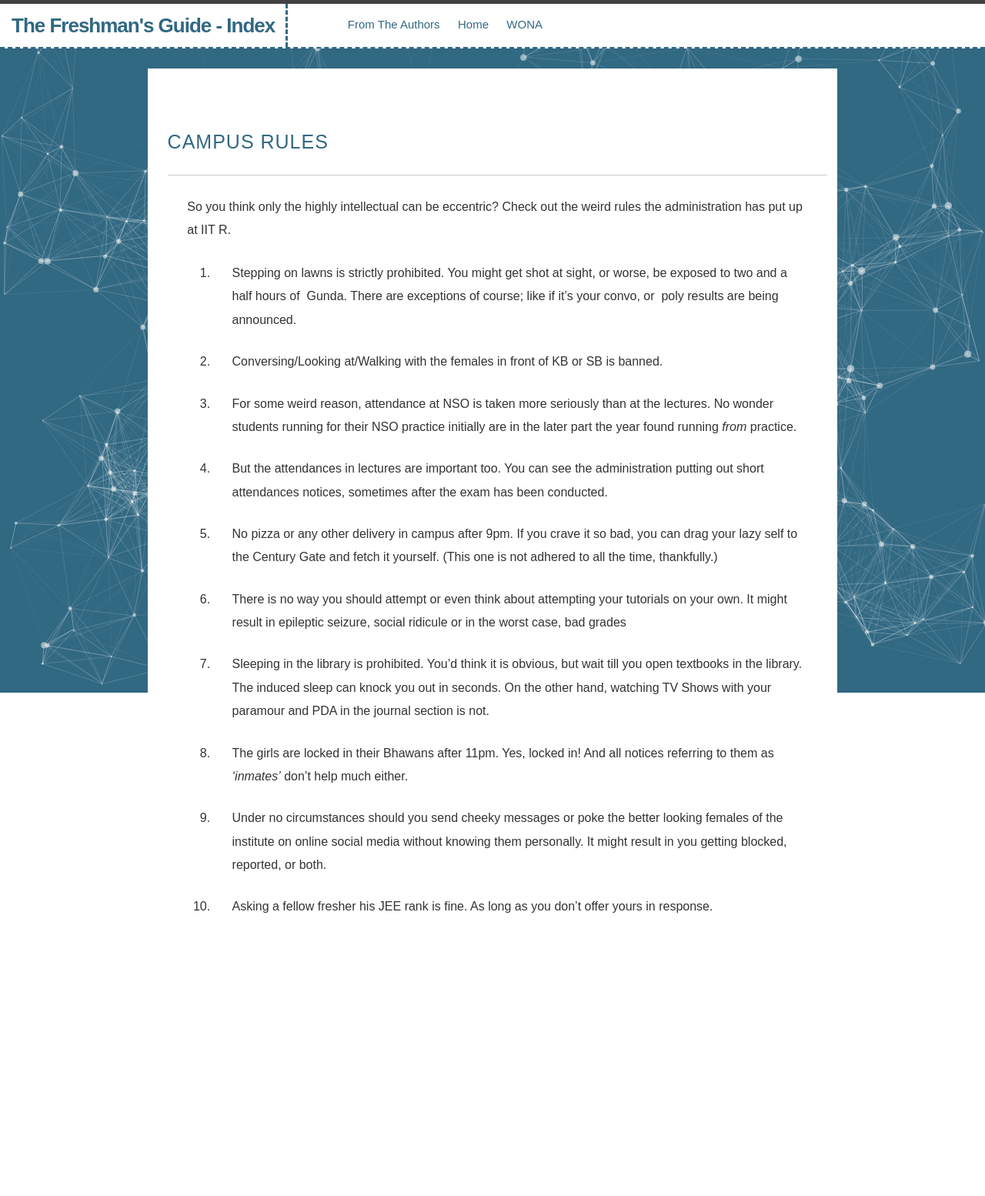
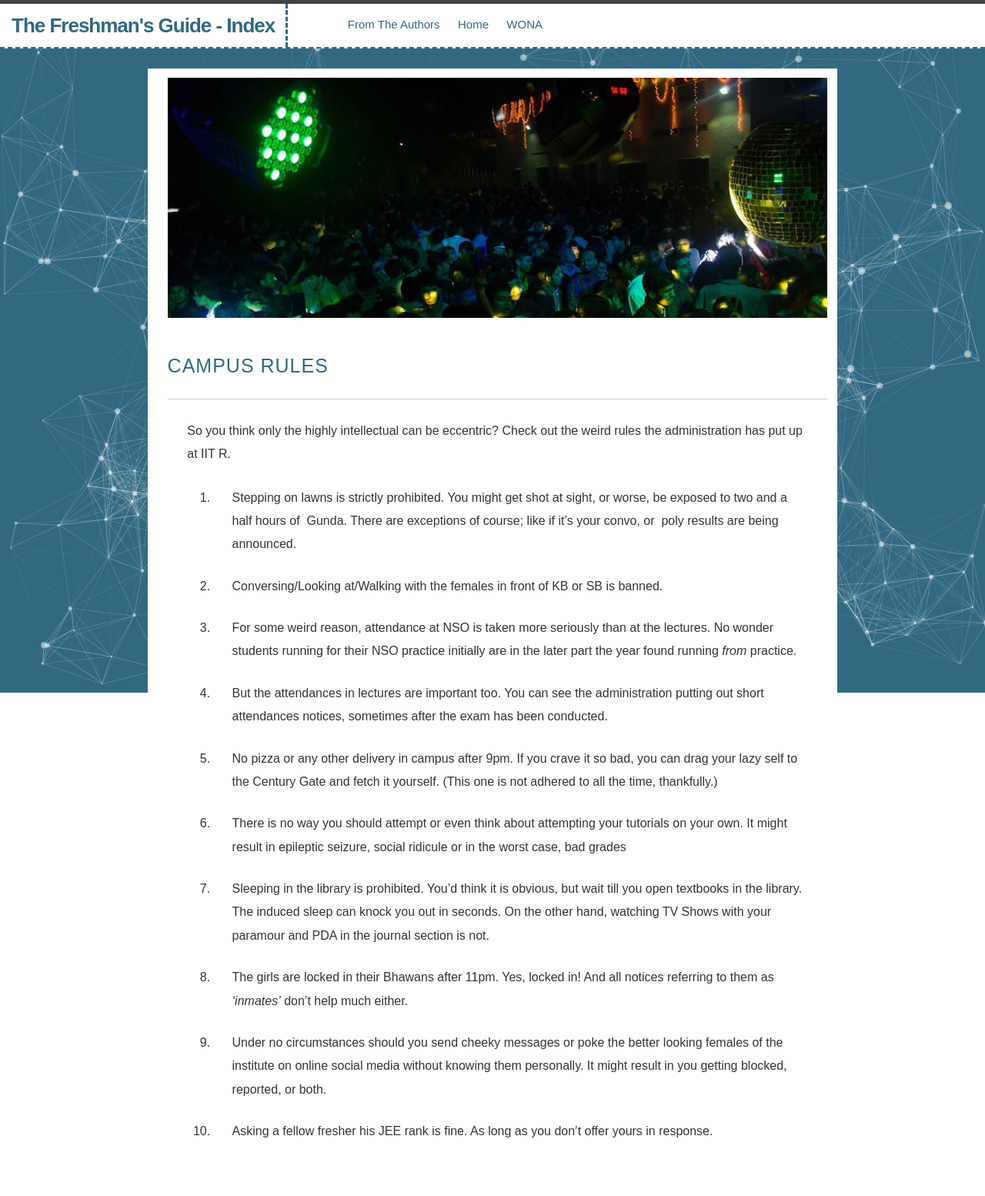
Before and after one commit to ankg/TheFreshmenGuide-WONA, a Jekyll site: the page built from _posts/2015-06-26-inane-campus-rules.markdown, in a window 1280 px wide. Shown: the whole page at 77% size. Built offline with Jekyll 4.4.1, drawn with Linux system fonts in a browser that asks for light colours; Markdown is read by kramdown in place of the engine named in the settings; before the commit the page ends 1262 px from its top, so only the background shows below that.

Commit message:
Fixes link for image

```diff
--- a/_layouts/post.html
+++ b/_layouts/post.html
@@ -3,7 +3,7 @@ layout: default
 ---
 <div class="post">
   <div class="post-image">
-  	<img src="guide.wona.co.in/images/{{page.cover}}" alt="">
+  	<img src="/images/{{page.cover}}" alt="">
   </div>
   <header class="post-header">
     <h1 class="post-title">{{ page.title }}</h1>
```
